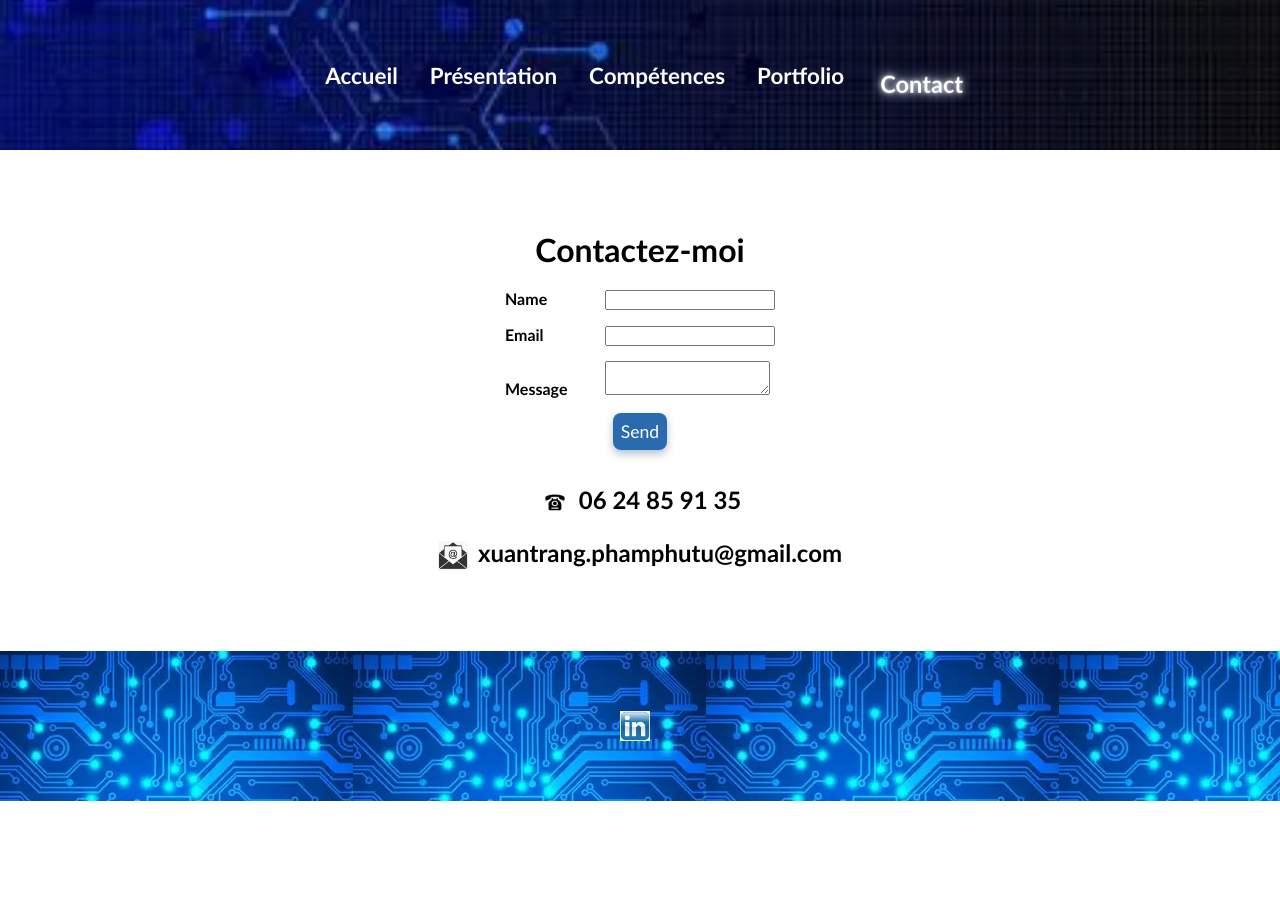
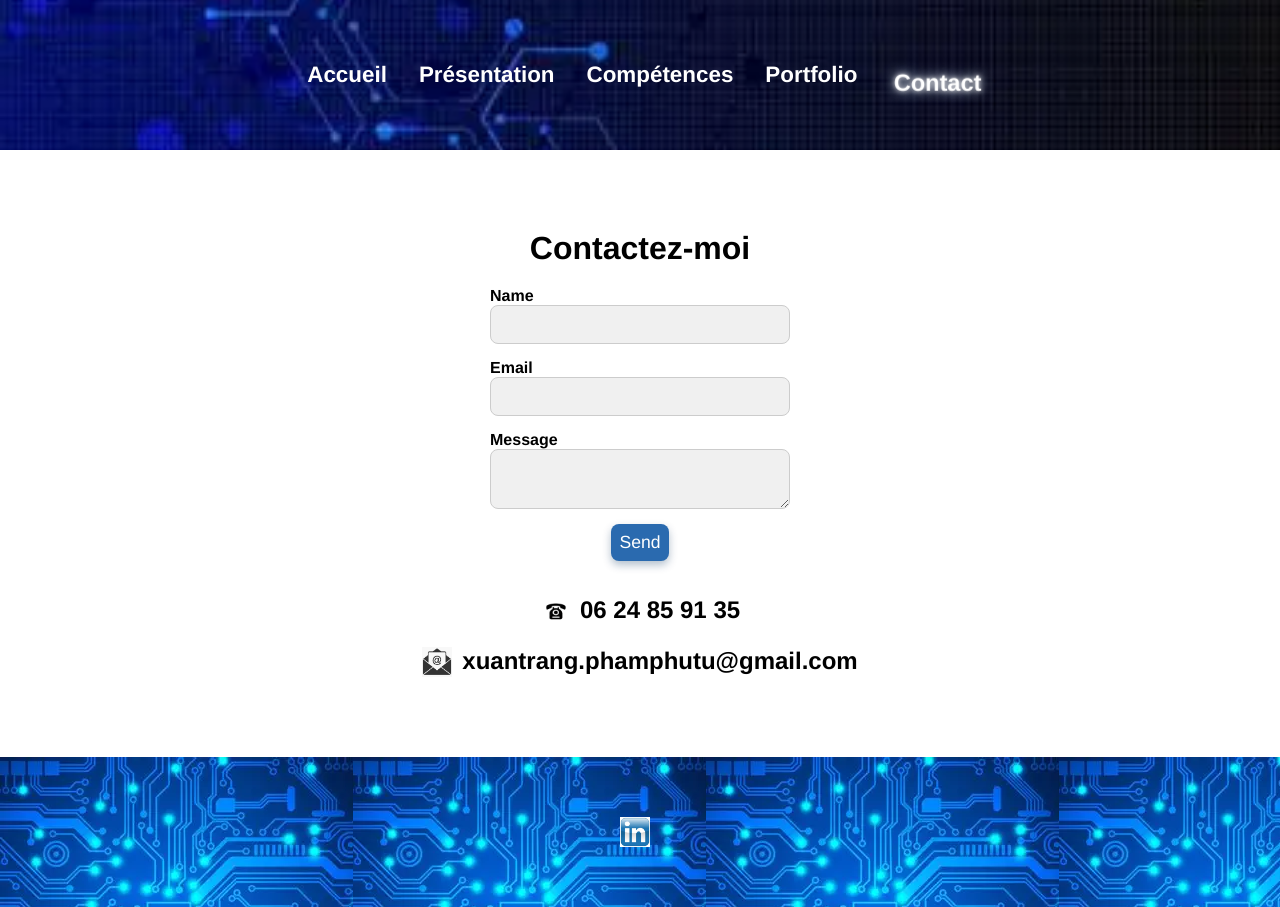
Before and after one commit to ppxt-code/cvppxt, a React (Vite) app: page /contact in a window 1280 px wide. Before the commit the page ends 801 px from the top, so only its background shows below. Built offline with nearby package versions, Linux system fonts and the light colour scheme.

Commit message:
style sur ContactUs et Presentation font : header:JetBrains Mono, body: Helvetic

```diff
--- a/src/components/ContactUs/index.jsx
+++ b/src/components/ContactUs/index.jsx
@@ -28,11 +28,11 @@ export const ContactUs = ({ onSuccess, onError }) => {
     <form ref={form} onSubmit={sendEmail}>
         <div className="contactUsFields">
             <div><label className="contactUsLabel" for="name">Name</label>
-                <input type="text" name="name" id="name"/></div>
+                <input className="contactUsInputtext" type="text" name="name" id="name"/></div>
             <div><label className="contactUsLabel" for="from_email">Email</label>
-                <input type="email" name="from_email" id="from_email" /></div>
+                <input className="contactUsInputtext" type="email" name="from_email" id="from_email" /></div>
             <div><label className="contactUsLabel" for="message">Message</label>
-                <textarea name="message" id="message" /></div>
+                <textarea className="contactUsTextArea" name="message" id="message" /></div>
         </div>
         <div className="contactUsSubmit">
             <input type="submit" className="contactUsInput" value="Send" />
--- a/src/css/styles.css
+++ b/src/css/styles.css
@@ -1,9 +1,10 @@
+@import url('https://fonts.googleapis.com/css2?family=JetBrains+Mono:wght@400;500;600;700&display=swap');
 
 *{
     margin: 0;
     padding: 0;
     box-sizing: border-box;
-    font-family: 'Calibri', sans-serif;
+    font-family: 'Helvetica Neue', Helvetica, Arial;
 }
 /* Home */
 .homeWrapper {
@@ -52,6 +53,8 @@
 
 /* Header */
 .headerWrapper {
+    font-family: 'JetBrains Mono', ui-monospace, monospace;
+
     display: flex;
     flex-direction: row;
     align-items: center;
@@ -113,6 +116,17 @@
     flex: 1;
     padding: 80px;
 }
+.presentationBody h1 {
+    font-size: 1.5rem;
+    margin-bottom: 10px;
+}
+.presentationBody h2 {
+    font-size: 1.2rem;
+}
+.presentationBody p {
+    font-size: 1.1rem;
+    color:rgb(72, 71, 71);
+}
 .presentationPhoto {
     height: 120px;
     width: 120px;
@@ -130,7 +144,7 @@
     line-height: 1.5;
 }
 .presentationEm {
-    font-size: 1.1rem;
+    font-size: 1rem;
     color:rgb(60, 58, 58)
 }
 
@@ -330,6 +344,18 @@
     width: 100px;
     display: inline-block;
 }
+.contactUsInputtext, .contactUsTextArea {
+    display: flex;
+    justify-content: center;
+    padding: 8px;
+    width: 300px;
+    background-color: #f0f0f0;
+    color: #333;
+    border-radius: 8px;
+    text-align: center;
+    border: 1px solid #ccc;
+    font-size: 1.1rem;
+}
 .contactUsInput {
     display: flex;
     justify-content: center;
--- a/src/pages/Presentation/index.jsx
+++ b/src/pages/Presentation/index.jsx
@@ -14,14 +14,15 @@ function Presentation() {
         <p className="presentationText">
             J'ai pu intervenir sur des projets variés: très grosses applications, petites applications from scratch
             et mes domaines d’intervention sont : BackEnd, FrontEnd, Conception, Développement, Optimisation de code.
-        </p>
-        <h2>Ma formation est</h2>
-            <p className="presentationText">Double compétence Scientifique/ Informatique
+        </p><br/>
+        <h2>Ma formation est :</h2>
+        <p className="presentationText">Double compétence Scientifique/ Informatique
               <em className="presentationEm"> (Post Graduée en Calcul Scientifique, <br/> DEA de Physique Statistique,
               Maitrise de mathématiques appliquées, <br/>Développeur WEB, Développeur Java JEE, Développeur C#)
                </em>
-            </p>
-            <p className="presentationText">Finance de Marché <em className="presentationEm">(Certificat de compétences des marchés financiers)</em> et Actuariat.</p>
+        </p>
+        <p className="presentationText">Finance de Marché <em className="presentationEm">(Certificat de compétences des marchés financiers)</em> et Actuariat.</p>
+        <br/>
         <h2>Je recherche un poste en tant que Développeur Web (FrontEnd, BackEnd, FullStack) <br/>ou Développeur Objet.</h2>
       </main>
       <Footer />
```
